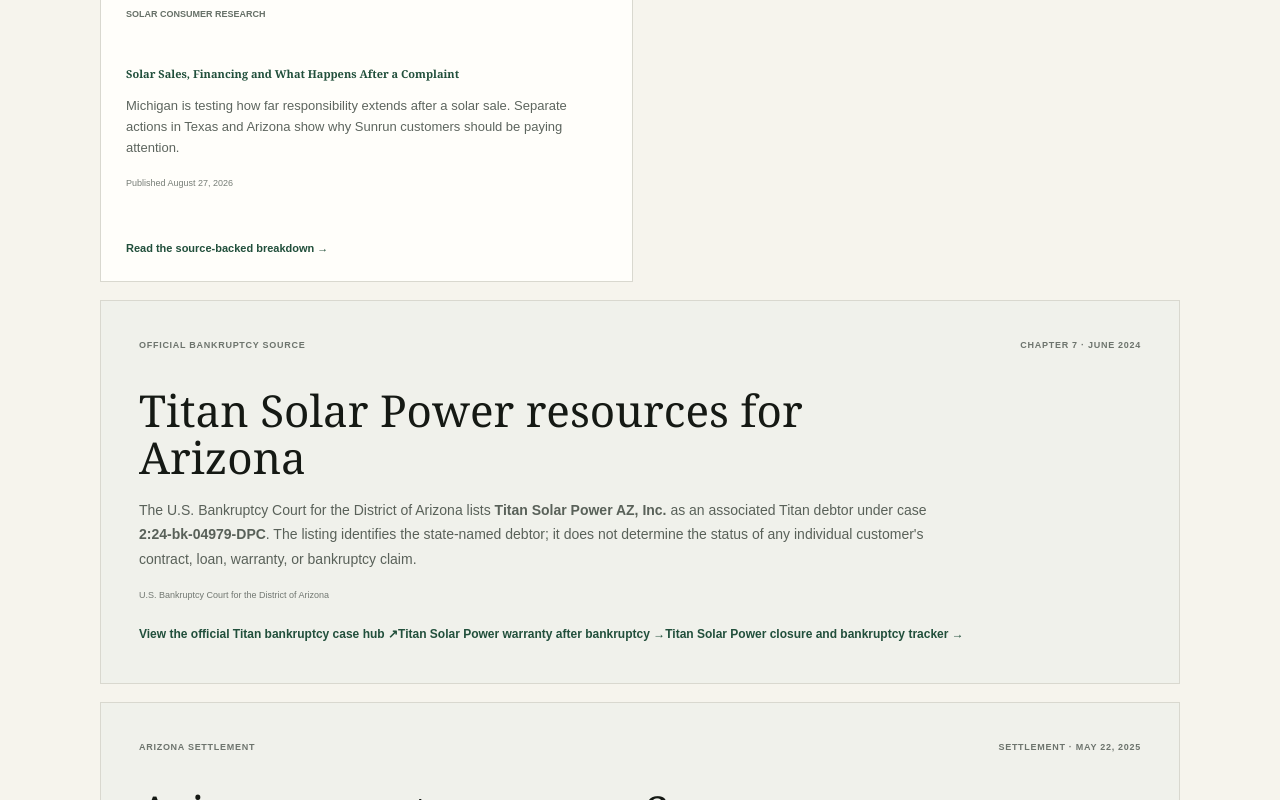
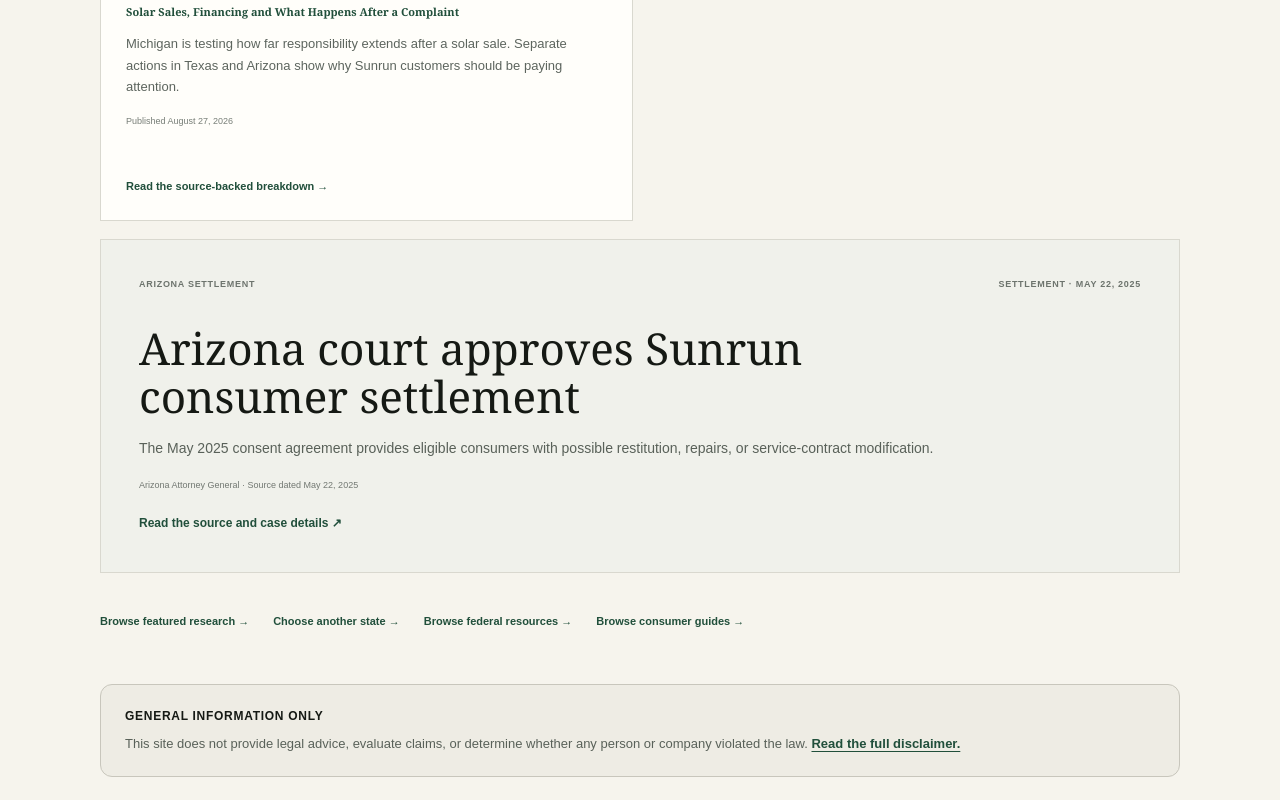
Before and after one commit to Decentralized-Rob/solar-consumer-research, a Next.js app: page /states/arizona in a window 1280 px wide. Shown: the part 2000-2800 px from the top of the page. Built offline with nearby package versions, Linux system fonts and the light colour scheme.

Commit message:
Revert premature Titan warranty merge

```diff
--- a/components/state-resource-page.tsx
+++ b/components/state-resource-page.tsx
@@ -4,13 +4,11 @@ import { resources, stateSlug } from "../lib/content";
 import { featuredStateSources } from "../lib/featured-state-sources";
 import { getResearchStoriesForState } from "../lib/research-stories";
 import { consumerProtectionByState, getStateSolarCase } from "../lib/state-research";
-import { getTitanStateBankruptcy, titanBankruptcyCourtUrl } from "../lib/titan-state-research";
 
 export function StateResourcePage({ state }: { state: { code: string; name: string; available: boolean } }) {
   const consumerProtection = consumerProtectionByState[state.code];
   const solarCase = getStateSolarCase(state.code);
   const relatedResearch = getResearchStoriesForState(state.code);
-  const titanBankruptcy = getTitanStateBankruptcy(state.code);
   const stateResources = resources.filter(
     (item) => item.stateCode === state.code
       && item.id !== "ma-electric-company"
@@ -22,27 +20,20 @@ export function StateResourcePage({ state }: { state: { code: string; name: stri
   const displayedSolarCase = solarCase && (solarCase.location === state.name || currentEnforcementSources.length === 0)
     ? solarCase
     : undefined;
-  const hasExpandedSources = stateResources.length > 0 || currentEnforcementSources.length > 0 || Boolean(titanBankruptcy);
+  const hasExpandedSources = stateResources.length > 0 || currentEnforcementSources.length > 0;
   const pageSchema = {
     "@context": "https://schema.org",
     "@type": "CollectionPage",
     name: consumerProtection.title,
     description: `${consumerProtection.summary} ${hasExpandedSources ? "Additional source-reviewed state resources are included." : "This page is a starting directory with one documented solar reference, not a complete state research file."}`,
     url: `https://solarcomplaint.com/states/${stateSlug(state.name)}`,
-    dateModified: titanBankruptcy ? "2026-08-28" : relatedResearch.length > 0 ? "2026-08-27" : "2026-08-21",
+    dateModified: relatedResearch.length > 0 ? "2026-08-27" : "2026-08-21",
     spatialCoverage: { "@type": "AdministrativeArea", name: state.name },
     about: [
       { "@type": "Thing", name: `${state.name} consumer complaint route` },
       { "@type": "Thing", name: "Residential solar consumer protection" },
-      titanBankruptcy && { "@type": "Thing", name: `Titan Solar Power ${state.name}` },
-    ].filter(Boolean),
-    relatedLink: [
-      ...relatedResearch.map((story) => `https://solarcomplaint.com${story.href}`),
-      ...(titanBankruptcy ? [
-        "https://solarcomplaint.com/cases/titan-solar-power",
-        "https://solarcomplaint.com/cases/titan-solar-power/warranty-after-bankruptcy",
-      ] : []),
     ],
+    relatedLink: relatedResearch.map((story) => `https://solarcomplaint.com${story.href}`),
     mainEntity: {
       "@type": "ItemList",
       itemListElement: [
@@ -79,17 +70,6 @@ export function StateResourcePage({ state }: { state: { code: string; name: stri
             url: displayedSolarCase.url,
           },
         },
-        titanBankruptcy && {
-          "@type": "ListItem",
-          position: currentEnforcementSources.length + (displayedSolarCase ? 3 : 2),
-          item: {
-            "@type": "WebPage",
-            name: `${titanBankruptcy.debtorName} bankruptcy case reference`,
-            description: `The bankruptcy court lists ${titanBankruptcy.debtorName} as an associated Chapter 7 debtor under case ${titanBankruptcy.caseNumber}.`,
-            provider: { "@type": "GovernmentOrganization", name: "U.S. Bankruptcy Court for the District of Arizona" },
-            url: titanBankruptcyCourtUrl,
-          },
-        },
       ].filter(Boolean),
     },
   };
@@ -107,7 +87,6 @@ export function StateResourcePage({ state }: { state: { code: string; name: stri
         <a href="#consumer-protection">Official {state.name} complaint route</a>
         {currentEnforcementSources.length > 0 && <a href="#current-enforcement-sources">Current enforcement sources</a>}
         {relatedResearch.length > 0 && <a href="#related-research">Related research</a>}
-        {titanBankruptcy && <a href="#titan-solar-power">Titan Solar Power resources</a>}
         {displayedSolarCase && <a href="#solar-case">Documented {displayedSolarCase.caseType} reference</a>}
       </nav>
 
@@ -159,18 +138,6 @@ export function StateResourcePage({ state }: { state: { code: string; name: stri
         </section>
       )}
 
-      {titanBankruptcy && (
-        <section id="titan-solar-power" className="state-case-feature" aria-labelledby="titan-solar-power-title">
-          <div className="state-source-meta"><span>Official bankruptcy source</span><span>Chapter 7 · June 2024</span></div>
-          <h2 id="titan-solar-power-title">Titan Solar Power resources for {state.name}</h2>
-          <p>The U.S. Bankruptcy Court for the District of Arizona lists <strong>{titanBankruptcy.debtorName}</strong> as an associated Titan debtor under case <strong>{titanBankruptcy.caseNumber}</strong>. The listing identifies the state-named debtor; it does not determine the status of any individual customer&apos;s contract, loan, warranty, or bankruptcy claim.</p>
-          <small>U.S. Bankruptcy Court for the District of Arizona</small>
-          <a href={titanBankruptcyCourtUrl} target="_blank" rel="noreferrer">View the official Titan bankruptcy case hub ↗</a>
-          <Link href="/cases/titan-solar-power/warranty-after-bankruptcy">Titan Solar Power warranty after bankruptcy →</Link>
-          <Link href="/cases/titan-solar-power">Titan Solar Power closure and bankruptcy tracker →</Link>
-        </section>
-      )}
-
       {displayedSolarCase && (
         <section id="solar-case" className="state-case-feature" aria-labelledby="solar-case-title">
           <div className="state-source-meta"><span>{displayedSolarCase.relevance}</span><span>{displayedSolarCase.caseType} · {displayedSolarCase.publishedAt}</span></div>
```
